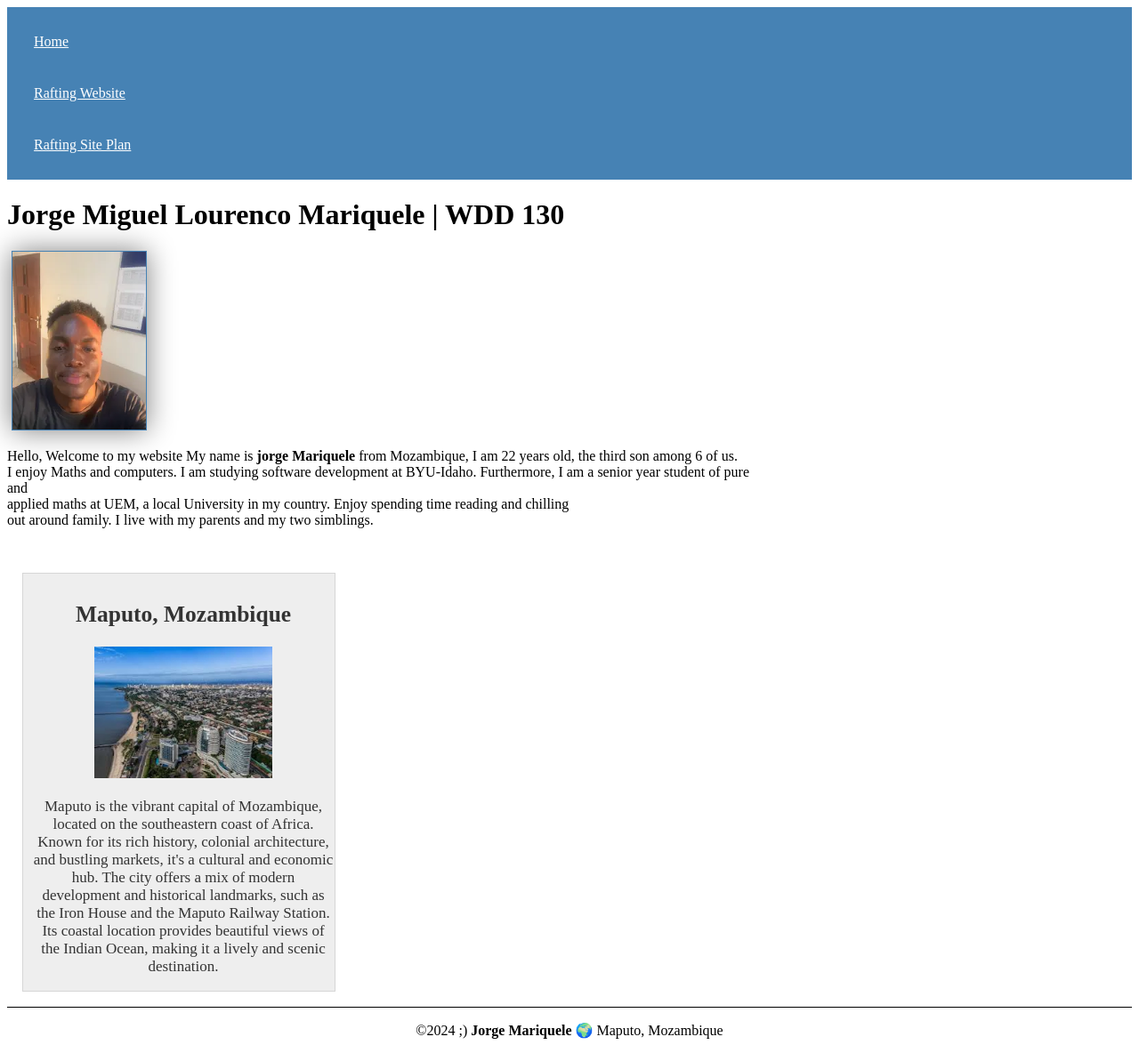
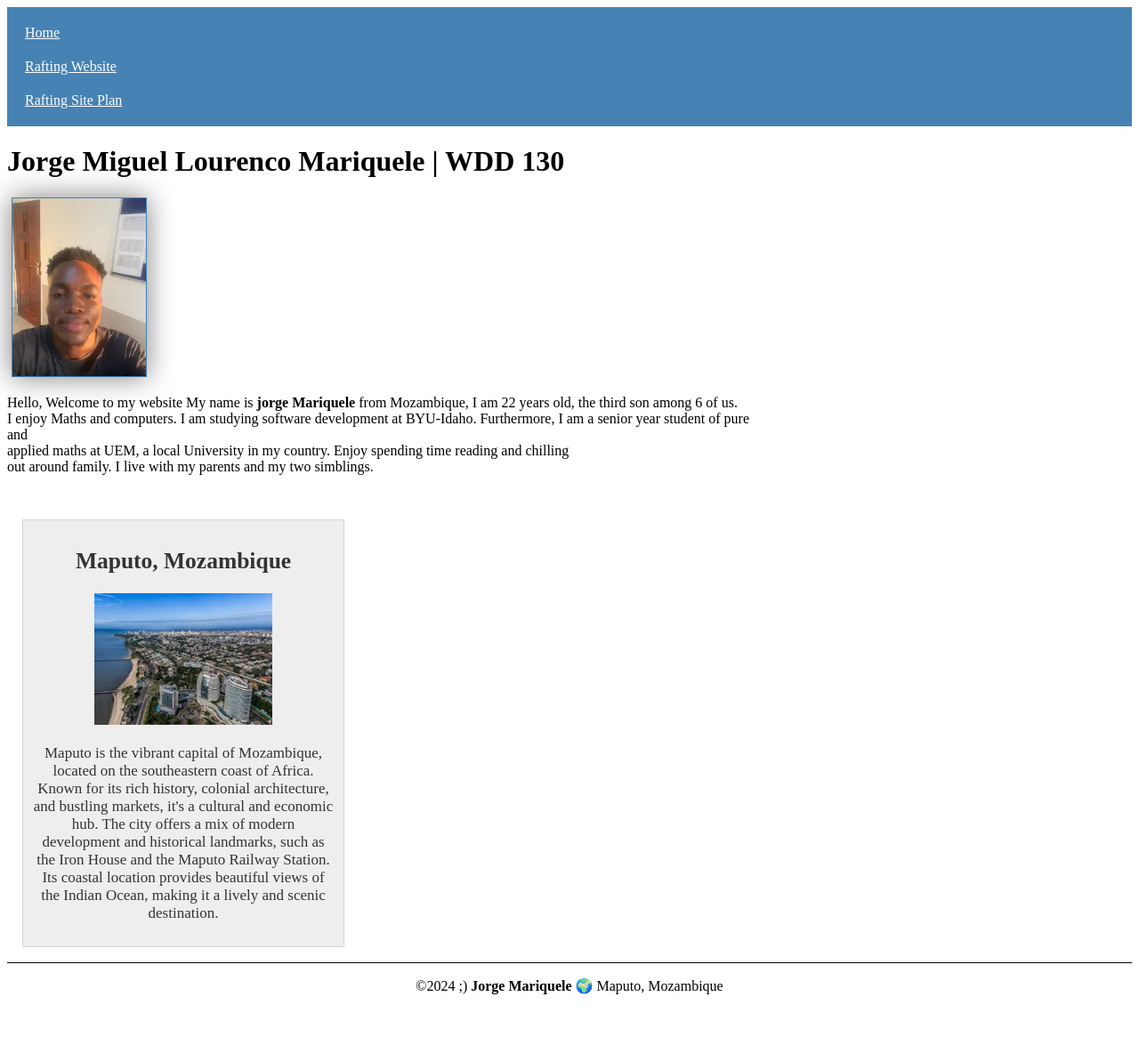
Before and after one commit to Jmariquele/wdd130, a plain HTML site: page index.html in a window 1280 px wide. Shown: the whole page at 89% size. After the commit the page ends 1134 px from the top, so only its background shows below. Drawn offline with Linux system fonts and the light colour scheme.

Commit message:
applying Css variables and enhancing code.

```diff
--- a/styles/styles.css
+++ b/styles/styles.css
@@ -1,12 +1,19 @@
+:root{
+    --padding: 10px;
+    --text-align: center;
+
+}
+
+
 nav {
     background-color: steelblue;
-    padding: 10px;
+    padding: var(--padding)
 }
 
 nav a {
     color: white;
     display: block;
-    padding: 20px;
+    padding: 10px;
 }
 
 h1 {
@@ -29,14 +36,13 @@ main{
 aside{
     width: 20em;
     margin:1em;
-    padding-top: 10px;
-    padding-left: 10px;
+    padding: var(--padding);
     margin-top: 50px;
     border: 1px solid rgba(0,0,0,0.1);
     background-color: #eee;
     color: #333;
     font-size: 17px;
-    text-align: center;
+    text-align: var(--text-align)
 }
 aside img{
     width: 200px;
@@ -45,5 +51,5 @@ aside img{
 footer {
     margin-top: 15px;
     border-top: 1px solid #000;
-    text-align:center;
+    text-align: var(--text-align)
 }
```
